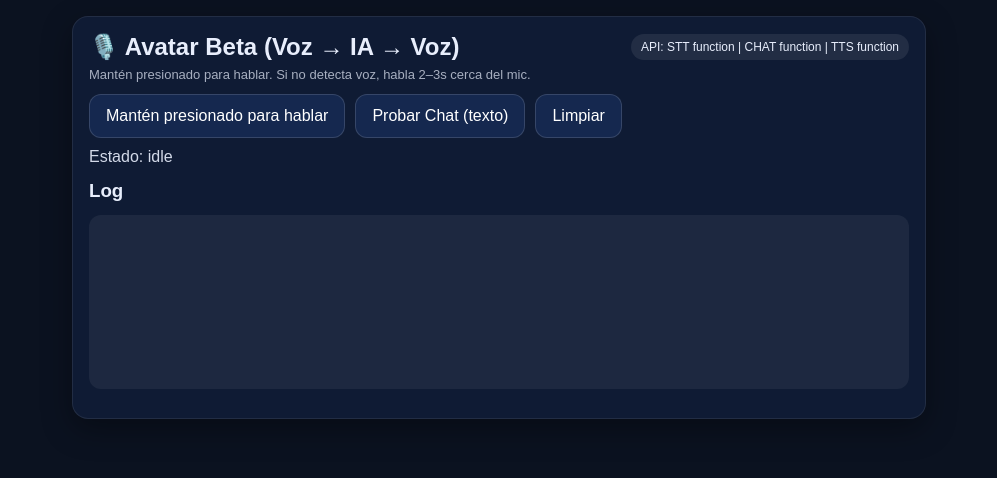
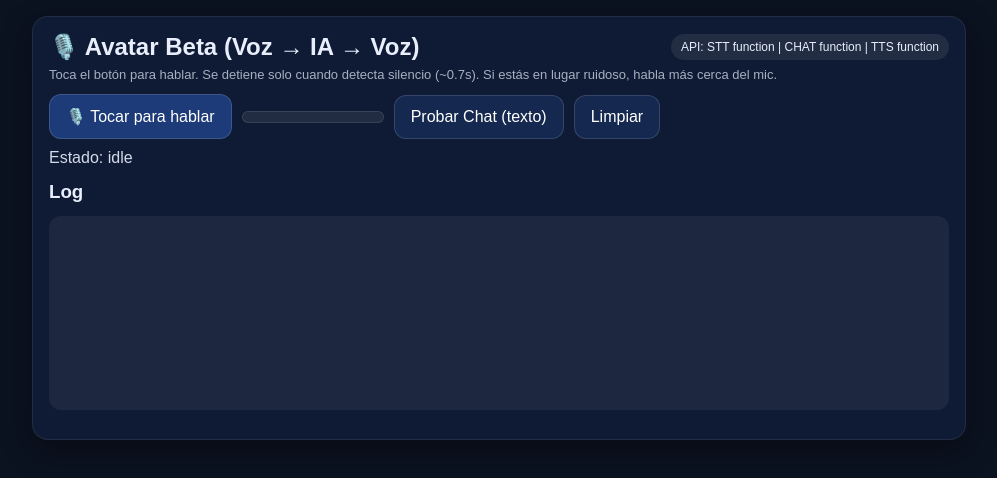
Before and after one commit to arterix182/argus-speak-labx, a website: page index.html in a window 1280 px wide. Shown: the whole page, without its empty margins (141-1138 px from the left). Drawn offline with Linux system fonts and the light colour scheme.

Commit message:
Update index.html

```diff
--- a/index.html
+++ b/index.html
@@ -6,16 +6,22 @@
   <title>ARGUS SPEAK LAB-X — Avatar Beta</title>
   <style>
     body{font-family:Arial,system-ui,sans-serif;margin:0;padding:16px;background:#0b1220;color:#e8eefc}
-    .card{max-width:820px;margin:0 auto;background:#0f1b34;border:1px solid rgba(255,255,255,.08);
+    .card{max-width:900px;margin:0 auto;background:#0f1b34;border:1px solid rgba(255,255,255,.08);
       border-radius:16px;padding:16px;box-shadow:0 10px 30px rgba(0,0,0,.35)}
     .row{display:flex;gap:10px;flex-wrap:wrap;align-items:center}
     button{padding:12px 16px;border-radius:12px;border:1px solid rgba(255,255,255,.14);
       background:#15284f;color:#fff;font-size:16px;cursor:pointer}
     button:active{transform:scale(.99)}
+    button.primary{background:#1d3b78}
     #voiceStatus{margin-top:10px;opacity:.9}
-    pre{white-space:pre-wrap;background:rgba(255,255,255,.06);padding:12px;border-radius:12px;min-height:150px}
+    pre{white-space:pre-wrap;background:rgba(255,255,255,.06);padding:12px;border-radius:12px;min-height:170px}
     .hint{opacity:.7;font-size:13px;margin-top:6px}
     .pill{display:inline-block;padding:6px 10px;border-radius:999px;background:rgba(255,255,255,.08);font-size:12px}
+    .meter{
+      width:140px;height:10px;border-radius:999px;background:rgba(255,255,255,.08);
+      overflow:hidden;border:1px solid rgba(255,255,255,.10)
+    }
+    .bar{height:100%;width:0%;}
   </style>
 </head>
 
@@ -27,11 +33,13 @@
     </div>
 
     <div class="hint">
-      Mantén presionado para hablar. Si no detecta voz, habla 2–3s cerca del mic.
+      Toca el botón para hablar. Se detiene solo cuando detecta silencio (~0.7s).
+      Si estás en lugar ruidoso, habla más cerca del mic.
     </div>
 
     <div class="row" style="margin-top:12px;">
-      <button id="btnHold">Mantén presionado para hablar</button>
+      <button class="primary" id="btnTalk">🎙️ Tocar para hablar</button>
+      <div class="meter" title="Nivel de voz"><div class="bar" id="vuBar"></div></div>
       <button id="btnTestChat">Probar Chat (texto)</button>
       <button id="btnClear">Limpiar</button>
     </div>
@@ -42,31 +50,40 @@
     <pre id="voiceLog"></pre>
   </div>
 
-  <!-- ORDEN CORRECTO + cache-bust -->
-  <script src="./voicePipeline.js?v=200"></script>
-  <script src="./voiceRecorder.js?v=200"></script>
+  <!-- ORDEN CORRECTO -->
+  <script src="./voicePipeline.js?v=300"></script>
+  <script src="./voiceRecorder.js?v=300"></script>
 
   <script>
     const statusEl = document.getElementById("voiceStatus");
     const logEl = document.getElementById("voiceLog");
     const apiEl = document.getElementById("apiStatus");
+    const btnTalk = document.getElementById("btnTalk");
+    const vuBar = document.getElementById("vuBar");
 
     window.__voiceState = (s) => statusEl.textContent = "Estado: " + s;
     window.__voiceLog = (who, text) => {
       const line = `${who}: ${text}`;
       logEl.textContent = (logEl.textContent + "\n" + line).trim();
     };
+    window.__voiceVU = (p) => { // p: 0..1
+      const pct = Math.max(0, Math.min(1, p)) * 100;
+      vuBar.style.width = pct + "%";
+    };
 
     document.getElementById("btnClear").addEventListener("click", () => {
       logEl.textContent = "";
       window.__voiceState("idle");
+      window.__voiceVU(0);
     });
 
-    const btn = document.getElementById("btnHold");
-    btn.addEventListener("mousedown", () => window.VX_startRec());
-    btn.addEventListener("mouseup", () => window.VX_runVoiceTurn());
-    btn.addEventListener("touchstart", (e) => { e.preventDefault(); window.VX_startRec(); }, { passive:false });
-    btn.addEventListener("touchend", (e) => { e.preventDefault(); window.VX_runVoiceTurn(); }, { passive:false });
+    btnTalk.addEventListener("click", async () => {
+      const isRec = !!window.VX_isRecording?.();
+      if (!isRec) btnTalk.textContent = "⏹️ Grabando... (se detiene solo)";
+      await window.VX_toggleTalk();
+      // si se detuvo, vuelve a texto normal
+      if (!window.VX_isRecording?.()) btnTalk.textContent = "🎙️ Tocar para hablar";
+    });
 
     document.getElementById("btnTestChat").addEventListener("click", async () => {
       try {
@@ -77,7 +94,6 @@
       }
     });
 
-    // Mini check rápido
     apiEl.textContent = "API: " + [
       "STT " + (typeof window.VX_transcribeAudio),
       "CHAT " + (typeof window.VX_chatReply),
```
